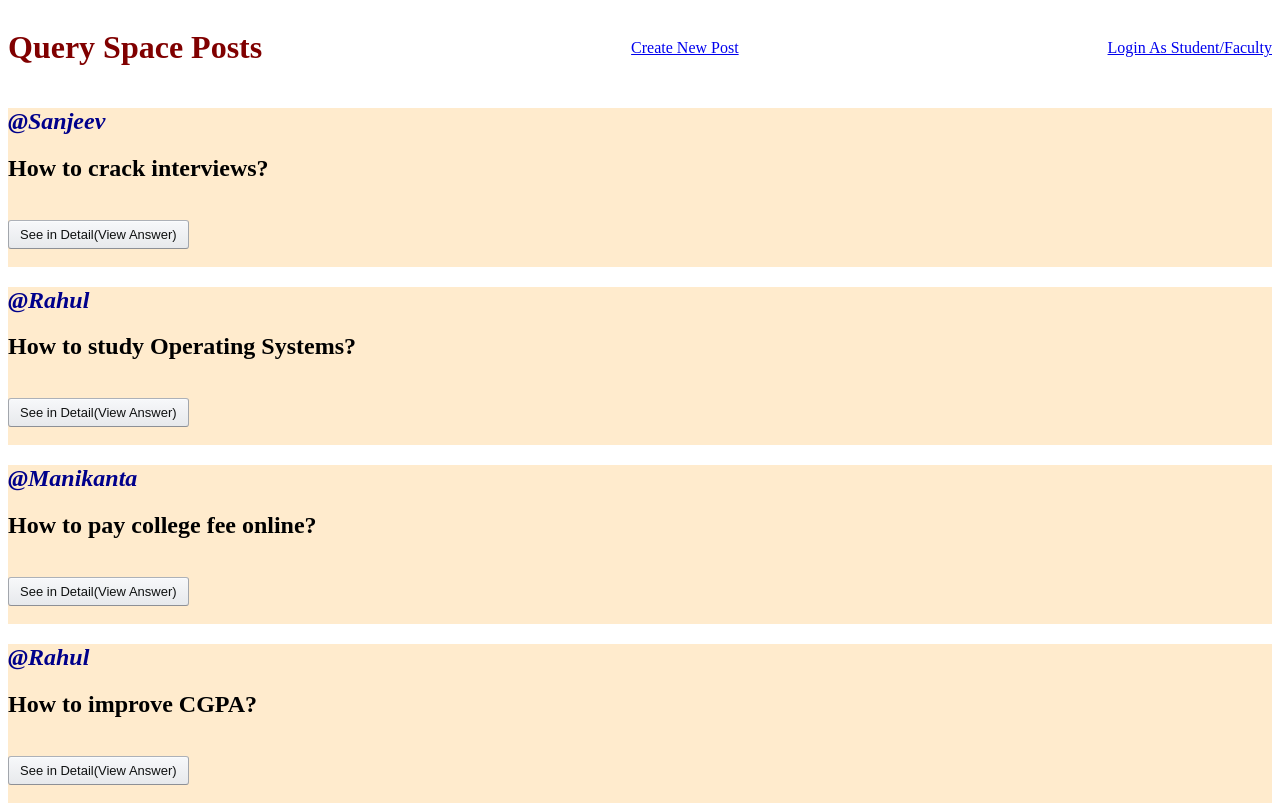
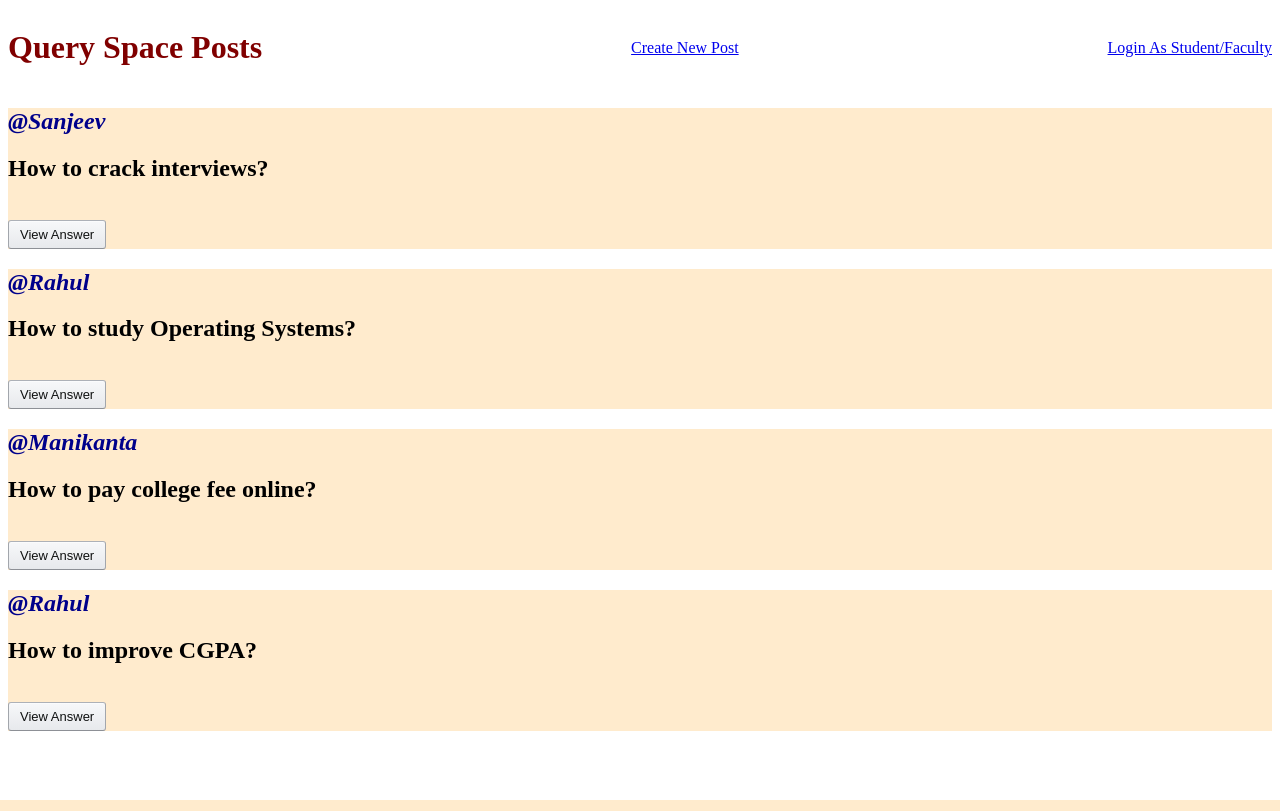
Before and after one commit to kajasanjeevkumar/Query-Space-2, a Node server app: page /posts in a window 1280 px wide. Run offline with Node 20, Linux system fonts and the light colour scheme.

Commit message:
Update index.ejs

```diff
--- a/views/index.ejs
+++ b/views/index.ejs
@@ -20,14 +20,15 @@
         <% } %>
     </div>
 
+    <div class="grid">
         <% for(post of posts){ %>
         <div class="post">
             <h2 class="user mainhead">@<%= post.username %></h2>
             <h2 class="content"><%= post.content %></h2>
             <br>
 
-
-            <button class="button-33" onclick="window.location.href='http://localhost:8080/posts/<%= post.id %>';">See in Detail(View Answer)</button>
+            <div class="btns">
+                <button class="button-33" onclick="window.location.href='http://localhost:8080/posts/<%= post.id %>';">View Answer</button>
                 <% if (post.username == req.session.username) { %>
                     <button class="button-33" onclick="window.location.href='http://localhost:8080/posts/<%= post.id %>/edit';">Edit Post</button>
                 <% } %>
@@ -36,16 +37,16 @@
                 <% } %>
 
 
-           <br><br>
                 <% if (req.session.category == "faculty"||req.session.username==post.username) { %>
-            <form method="post" action="/posts/<%=post.id%>?_method=DELETE">
+                    <form method="post" action="/posts/<%=post.id%>?_method=DELETE" style="display: inline; margin-right: 1rem;">
                         <button class="button-33">Delete Post</button>
                     </form>
                 <% } %>
-
+           </div>
 
         </div>
     <% }%>
+    </div>
 
 
 </body>
```
Lines whose indentation alone changed are shown as unchanged.
